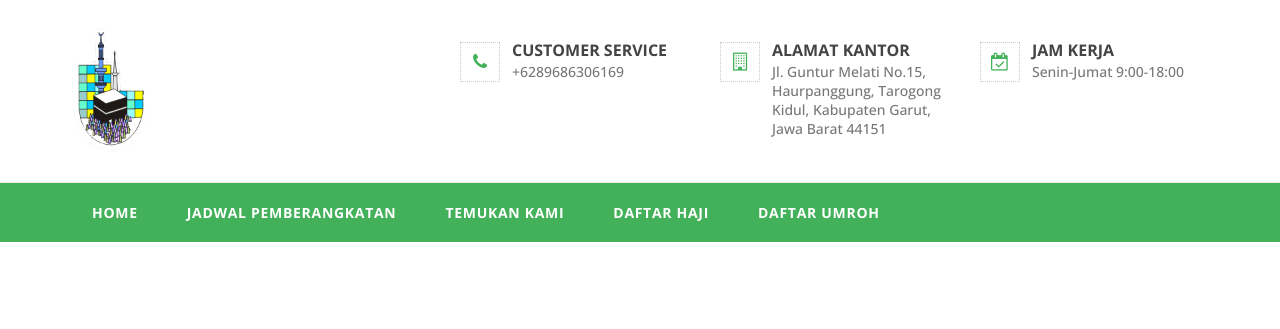
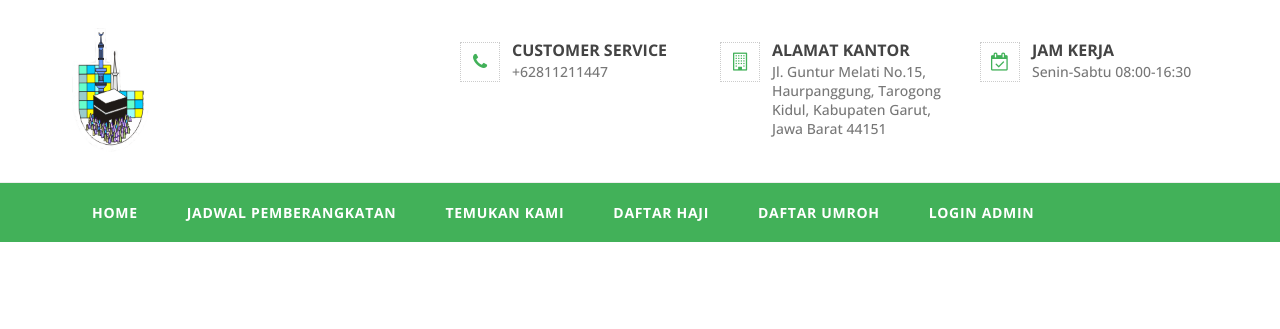
Before and after one commit to dikimsyidik/annabawi, a Django app: page / in a window 1280 px wide. Shown: the top 329 px of the page. Run offline with Django 3.2, Linux system fonts and the light colour scheme; data that the repository does not hold is empty; some libraries are stand-ins or nearby versions.

Commit message:
'asdhgawd'

```diff
--- a/pembukuan/templates/pembukuan/base.html
+++ b/pembukuan/templates/pembukuan/base.html
@@ -24,8 +24,8 @@
     <!-- partial:partials/_navbar.html -->
     <nav class="navbar col-lg-12 col-12 p-0 fixed-top d-flex flex-row default-layout-navbar d-print-none">
       <div class="text-center navbar-brand-wrapper d-flex align-items-center justify-content-center">
-        <a class="navbar-brand brand-logo" href=""><img style="width:50px;height: 80px" src="{% static 'images/logo-yayasan.png' %}" alt="logo"/> An-Nabawi</a>
-        <a class="navbar-brand brand-logo-mini" href=""><img style="width:30px;height: 60px"  src="{% static 'images/logo-yayasan.png' %}" alt="logo"/></a>
+        <a class="navbar-brand brand-logo" href="/"><img style="width:50px;height: 80px" src="{% static 'images/logo-yayasan.png' %}" alt="logo"/> An-Nabawi</a>
+        <a class="navbar-brand brand-logo-mini" href="/"><img style="width:30px;height: 60px"  src="{% static 'images/logo-yayasan.png' %}" alt="logo"/></a>
       </div>
       <div class="navbar-menu-wrapper d-flex align-items-stretch">
         <button class="navbar-toggler navbar-toggler align-self-center" type="button" data-toggle="minimize">
--- a/pembukuan/templates/pembukuan/index.html
+++ b/pembukuan/templates/pembukuan/index.html
@@ -46,7 +46,7 @@
                       <div class="statistics-item">
                         <p>
                           <i class="icon-sm fas fa-chart-line mr-2"></i>
-                          Pemasukan
+                          Laba
                         </p>
                         <h2>Rp. {{pemasukan_haji |sub:pengeluaran |intcomma}}</h2>
                       </div>
--- a/web_annabawi/templates/annabawi/base.html
+++ b/web_annabawi/templates/annabawi/base.html
@@ -60,7 +60,7 @@
                                             <div class="text">
                                                 <span class="head-heading">Customer Service</span>
                                                 <span class="head-content">
-                                                +6289686306169
+                                                +62811211447
                                                 </span>
                                             </div>
                                         </div><!-- end .header-icon-box  -->
@@ -89,7 +89,7 @@ Jl. Guntur Melati No.15, Haurpanggung, Tarogong Kidul, Kabupaten Garut, Jawa Bar
                                             <div class="text">
                                                 <span class="head-heading">Jam Kerja</span>
                                                 <span class="head-content">
-                                                    Senin-Jumat 9:00-18:00
+                                                    Senin-Sabtu 08:00-16:30
                                                 </span>
                                             </div>
                                         </div><!-- end .header-icon-box  -->
@@ -121,6 +121,10 @@ Jl. Guntur Melati No.15, Haurpanggung, Tarogong Kidul, Kabupaten Garut, Jawa Bar
                                 <li>
                                     <a href="{% url 'daftar_umroh' %}">Daftar Umroh</a>
                                 </li>
+                                 <li>
+                                    <a href="{% url 'dashboard' %}">Login Admin</a>
+                                </li>
+
 
                         </div>
                         <div class="navbar-header pull-right">
@@ -149,8 +153,7 @@ Jl. Guntur Melati No.15, Haurpanggung, Tarogong Kidul, Kabupaten Garut, Jawa Bar
                                             <h3>Tentang Kami</h3>
                                         </div>  <!--  end .footer-widget-header -->
                                        <div class="footer-about-text margin-top-16">
-                                           The high level of customer service has allowed to open multiple full-service centers.
-                                           Qualacoat offers professional services at throughout town.
+                                           <!-- deskripsi -->
                                        </div>
                                         <div class="social-icons margin-top-24">
                                             <a href="#">
@@ -224,7 +227,8 @@ Jl. Guntur Melati No.15, Haurpanggung, Tarogong Kidul, Kabupaten Garut, Jawa Bar
                                             <li>
                                                 <a href="#">
                                                     <i class="fa fa-phone fa-footer"></i>
-                                                    081225057361
+                                                +62811211447
+
                                                 </a>
                                             </li>
                                         </ul>
```
